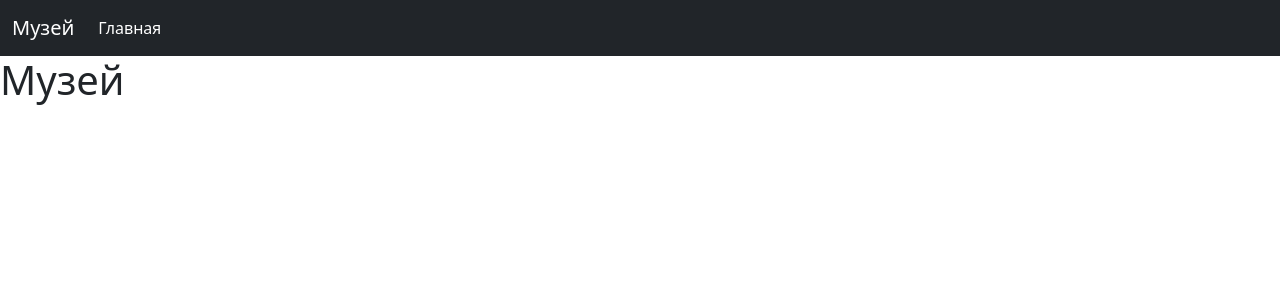
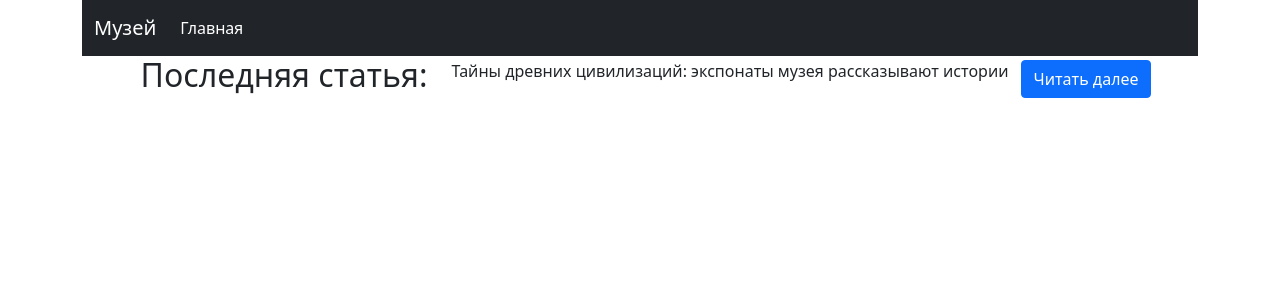
Before and after one commit to VadVergasov/SCCS, a Django app: page / in a window 1280 px wide. Shown: the top 300 px of the page. Run offline with Django 4.2, Linux system fonts and the light colour scheme; data comes from the database, SQL or seed files in the repository; both versions use the stored data as it was after the commit.

Commit message:
Added news section

```diff
--- a/5/1/lab/urls.py
+++ b/5/1/lab/urls.py
@@ -36,4 +36,5 @@ urlpatterns = [
     path("api/token/refresh/", TokenRefreshView.as_view(), name="token_refresh"),
     path("api/token/verify/", TokenVerifyView.as_view(), name="token_verify"),
     path("", views.index, name="index"),
+    path("news/<int:id>/", views.get_article, name="article_detail")
 ]
--- a/5/1/lab/views.py
+++ b/5/1/lab/views.py
@@ -1,4 +1,30 @@
 from django.shortcuts import render
+from django.http.request import HttpRequest
 
-def index(request):
-    return render(request, "index.html")
+from museum_api.models import Article
+from museum_api.serializers import ArticleSerializer
+
+
+def index(request: HttpRequest):
+    queryset = Article.objects.last()
+    article: Article = ArticleSerializer(queryset, many=False).data
+    return render(
+        request,
+        "index.html",
+        {
+            "article_name": article["name"],
+            "article_id": article["id"],
+        },
+    )
+
+
+def get_article(request: HttpRequest, id: int):
+    article = Article.objects.get(id=id)
+    return render(
+        request,
+        "generated.html",
+        {
+            "title": article.name,
+            "content": f"<h1>{article.name}</h1><p>{article.content}</p>",
+        },
+    )
--- a/5/1/museum_api/admin.py
+++ b/5/1/museum_api/admin.py
@@ -1,12 +1,13 @@
 from django.contrib import admin
 from django.contrib.auth.admin import UserAdmin as DefaultUserAdmin
-from museum_api.models import ArtType, Exhibit, Gallery, Position, User, Tour
+from museum_api.models import ArtType, Exhibit, Gallery, Position, User, Tour, Article
 
 admin.site.register(ArtType)
 admin.site.register(Exhibit)
 admin.site.register(Gallery)
 admin.site.register(Position)
 admin.site.register(Tour)
+admin.site.register(Article)
 
 
 class UserAdmin(DefaultUserAdmin):
--- a/5/1/museum_api/models.py
+++ b/5/1/museum_api/models.py
@@ -68,6 +68,7 @@ class Tour(models.Model):
 
 
 class Article(models.Model):
-    name = models.CharField(max_length=100, primary_key=True)
+    id = models.AutoField(primary_key=True)
+    name = models.CharField(max_length=100, unique=True)
     content = models.TextField()
     creation_time = models.TimeField(auto_created=True)
--- a/5/1/museum_api/serializers.py
+++ b/5/1/museum_api/serializers.py
@@ -1,5 +1,5 @@
 from rest_framework import serializers
-from .models import ArtType, Exhibit, Gallery, Position, Tour, User
+from .models import ArtType, Exhibit, Gallery, Position, Tour, User, Article
 from datetime import date
 
 
@@ -57,3 +57,9 @@ class UserSerializer(serializers.ModelSerializer):
         if birth_date >= date.today():
             raise serializers.ValidationError("Birthday can't be in the future.")
         return birth_date
+
+
+class ArticleSerializer(serializers.ModelSerializer):
+    class Meta:
+        model = Article
+        fields = "__all__"
--- a/5/1/templates/base.html
+++ b/5/1/templates/base.html
@@ -1,33 +1,31 @@
 <!DOCTYPE html>
 <html>
+
 <head>
     <title>{% block title %}{% endblock %}</title>
-        <link href="https://cdn.jsdelivr.net/npm/bootstrap@5.1.3/dist/css/bootstrap.min.css" rel="stylesheet" integrity="sha384-1BmE4kWBq78iYhFldvKuhfTAU6auU8tT94WrHftjDbrCEXSU1oBoqyl2QvZ6jIW3" crossorigin="anonymous">
+    <link href="https://cdn.jsdelivr.net/npm/bootstrap@5.1.3/dist/css/bootstrap.min.css" rel="stylesheet"
+        integrity="sha384-1BmE4kWBq78iYhFldvKuhfTAU6auU8tT94WrHftjDbrCEXSU1oBoqyl2QvZ6jIW3" crossorigin="anonymous">
 </head>
+
 <body>
-        <header>
-            <nav class="navbar navbar-expand-lg navbar-dark bg-dark">
+    <header class="container">
+        <nav class="navbar navbar-expand-md navbar-dark bg-dark">
             <div class="container-fluid">
-                  <a class="navbar-brand" href="#">Музей</a>
-                  <button class="navbar-toggler" type="button" data-bs-toggle="collapse" data-bs-target="#navbarSupportedContent" aria-controls="navbarSupportedContent" aria-expanded="false" aria-label="Переключатель навигации">
-                    <span class="navbar-toggler-icon"></span>
-                  </button>
-                  <div class="collapse navbar-collapse" id="navbarSupportedContent">
-                    <ul class="navbar-nav me-auto mb-2 mb-lg-0">
+                <a class="navbar-brand" href="{% url 'index' %}">Музей</a>
+                <ul class="navbar-nav me-auto">
                     <li class="nav-item">
                         <a class="nav-link active" aria-current="page" href="{% url 'index' %}">Главная</a>
                     </li>
-
                 </ul>
-                  </div>
             </div>
         </nav>
     </header>
-        <main>
+    <main class="container">
         {% block content %}{% endblock %}
     </main>
-        <footer>
+    <footer class="container footer">
 
     </footer>
 </body>
+
 </html>
--- a/5/1/templates/index.html
+++ b/5/1/templates/index.html
@@ -2,4 +2,10 @@
 
 {% block title %} Museum {% endblock %}
 
-{% block content %} <h1>Музей</h1> {% endblock %}
+{% block content %}
+<div class="row justify-content-md-center align-items-center">
+    <h2 class="column col-lg-auto">Последняя статья:</h2>
+    <p class="column col-lg-auto">{{ article_name }}</p>
+    <a class="column col-lg-auto btn btn-primary" href="{% url 'article_detail' article_id %}">Читать далее</a>
+</div>
+{% endblock %}
```
Also changed, not shown: 5/1/museum_api/views.py (+24 -1 lines), 5/1/templates/generated.html (added, +9 -0 lines), 5/1/db.sqlite3, 5/1/museum_api/migrations/0005_article_id_alter_article_name.py (added). Lines whose indentation alone changed are shown as unchanged.
